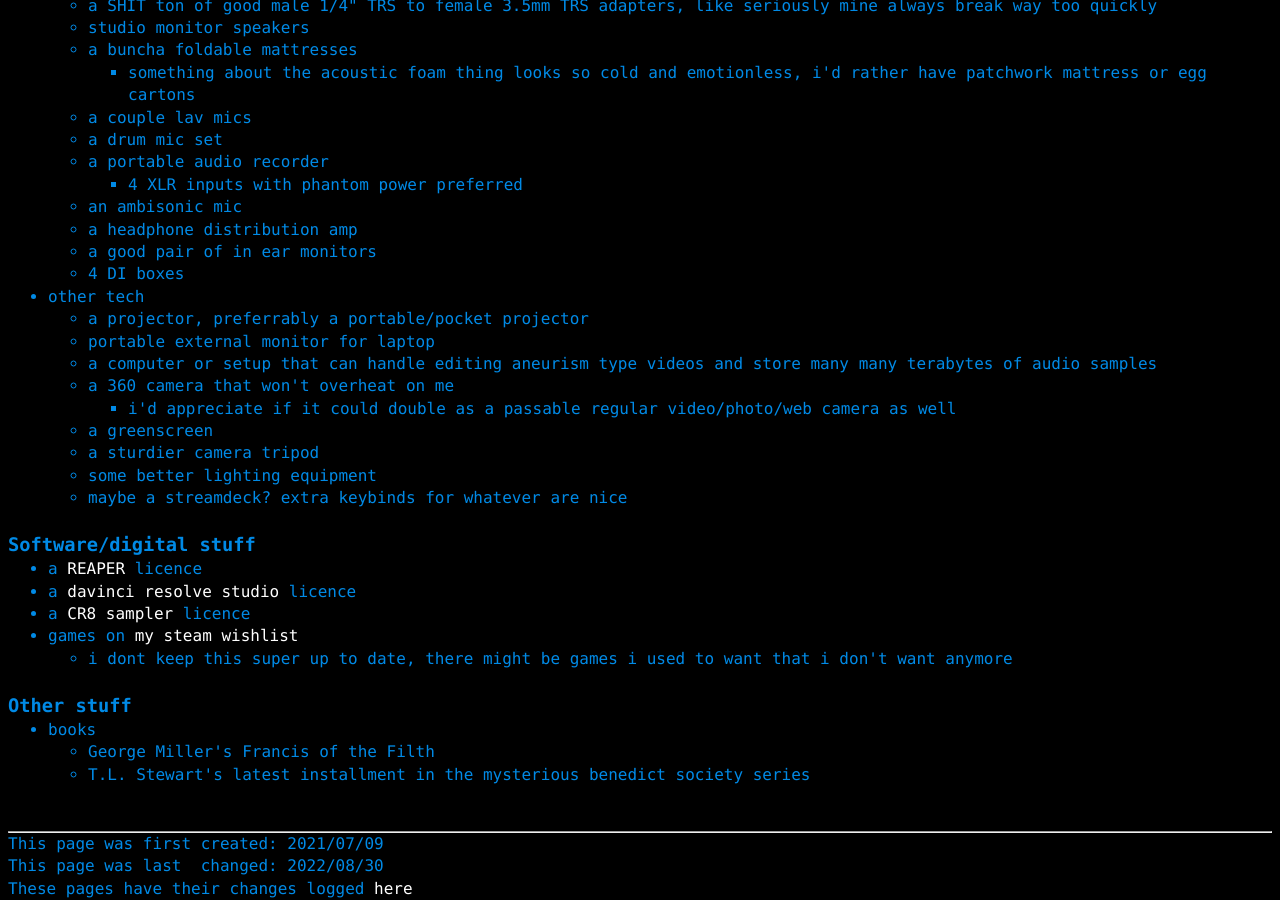
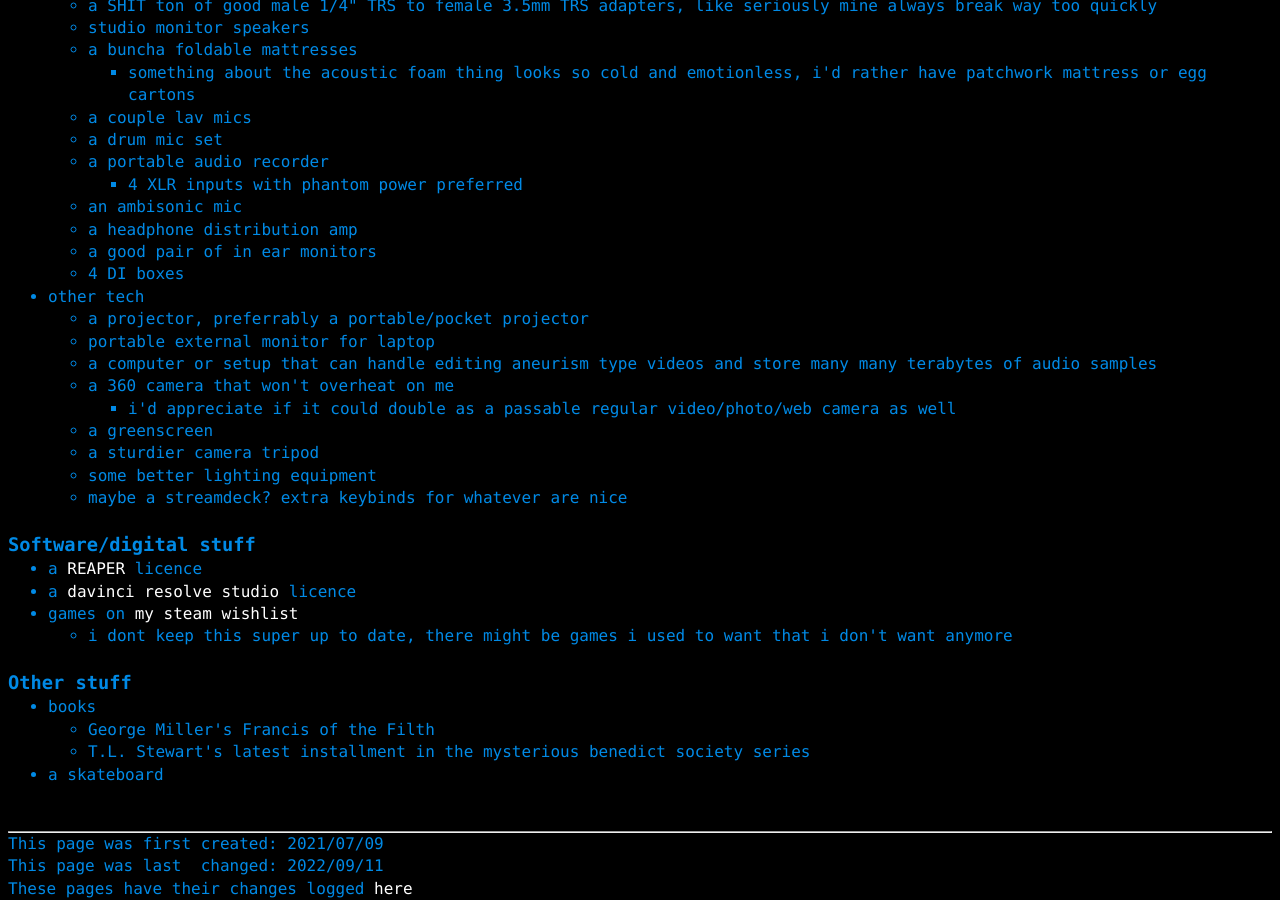
Before and after one commit to a-erfan-aa/a-erfan-aa.github.io, a Jekyll site: the page built from misc/things-i-want.html, in a window 1280 px wide and 900 px high, scrolled down 950 px. Built offline with Jekyll 4.4.1, drawn with Linux system fonts in a browser that asks for light colours.

Commit message:
Add a skateboard and remove a sampler from things-i-want.html
Also update lastChanged

```diff
--- a/misc/things-i-want.html
+++ b/misc/things-i-want.html
@@ -3,7 +3,7 @@
 title: Things that i want
 description: My wishlist
 firstCreated: 2021/07/09
-lastChanged: 2022/08/30
+lastChanged: 2022/09/11
 ---
 <!-- title and subtitle -->
 <div>
@@ -107,7 +107,6 @@
 		<ul>
 			<li>a <a href="https://www.reaper.fm/">REAPER</a> licence</li>
 			<li>a <a href="https://www.blackmagicdesign.com/products/davinciresolve">davinci resolve studio</a> licence</li>
-			<li>a <a href="https://www.waves.com/plugins/cr8-creative-sampler">CR8 sampler</a> licence</li>
 			<li>games on <a href="https://store.steampowered.com/wishlist/id/kurtFG/">my steam wishlist</a>
 				<ul>
 					<li>i dont keep this super up to date, there might be games i used to want that i don't want anymore</li>
@@ -128,5 +127,6 @@
 					<li>T.L. Stewart's latest installment in the mysterious benedict society series</li>
 				</ul>
 			</li>
+			<li>a skateboard</li>
 		</ul>
 </div>
```
